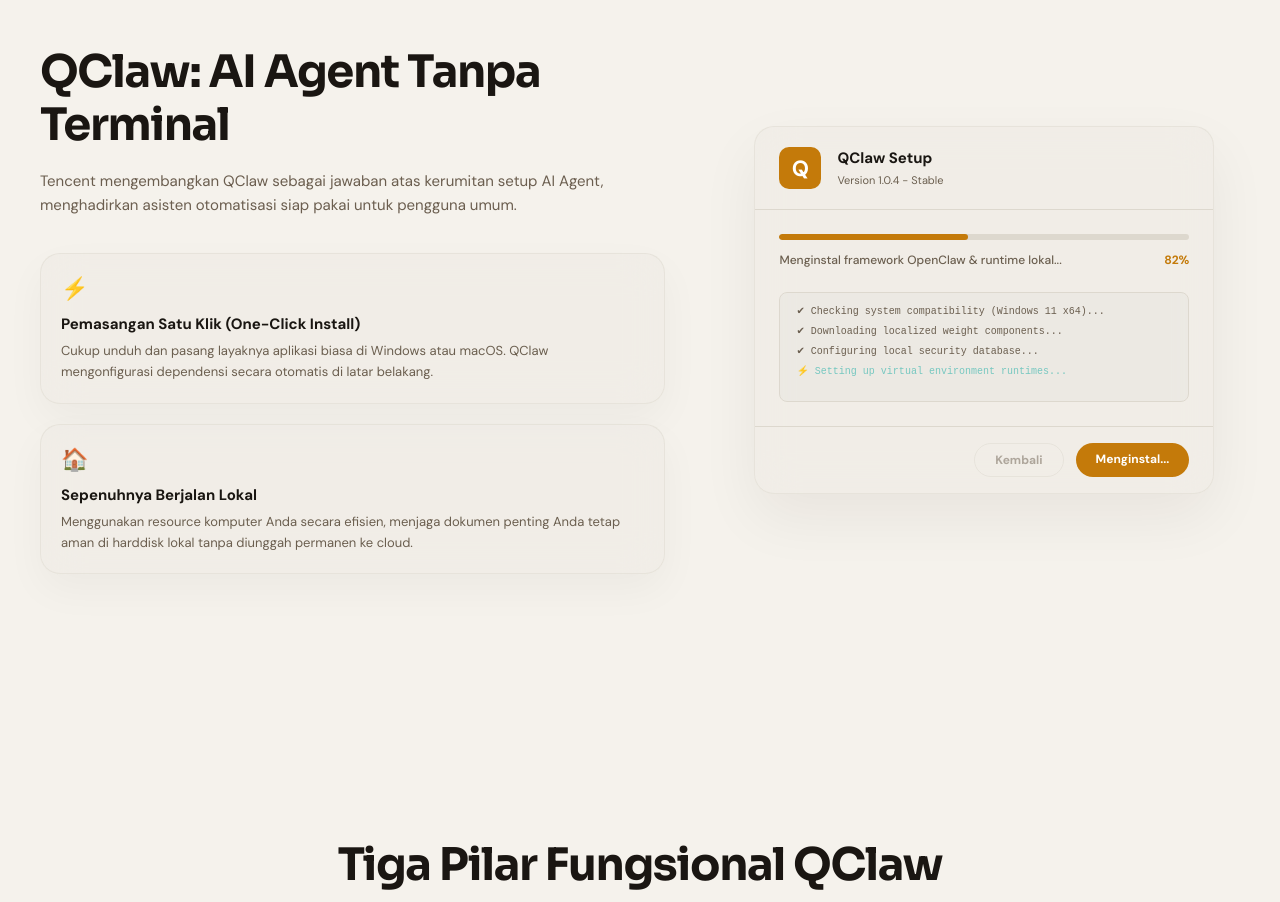
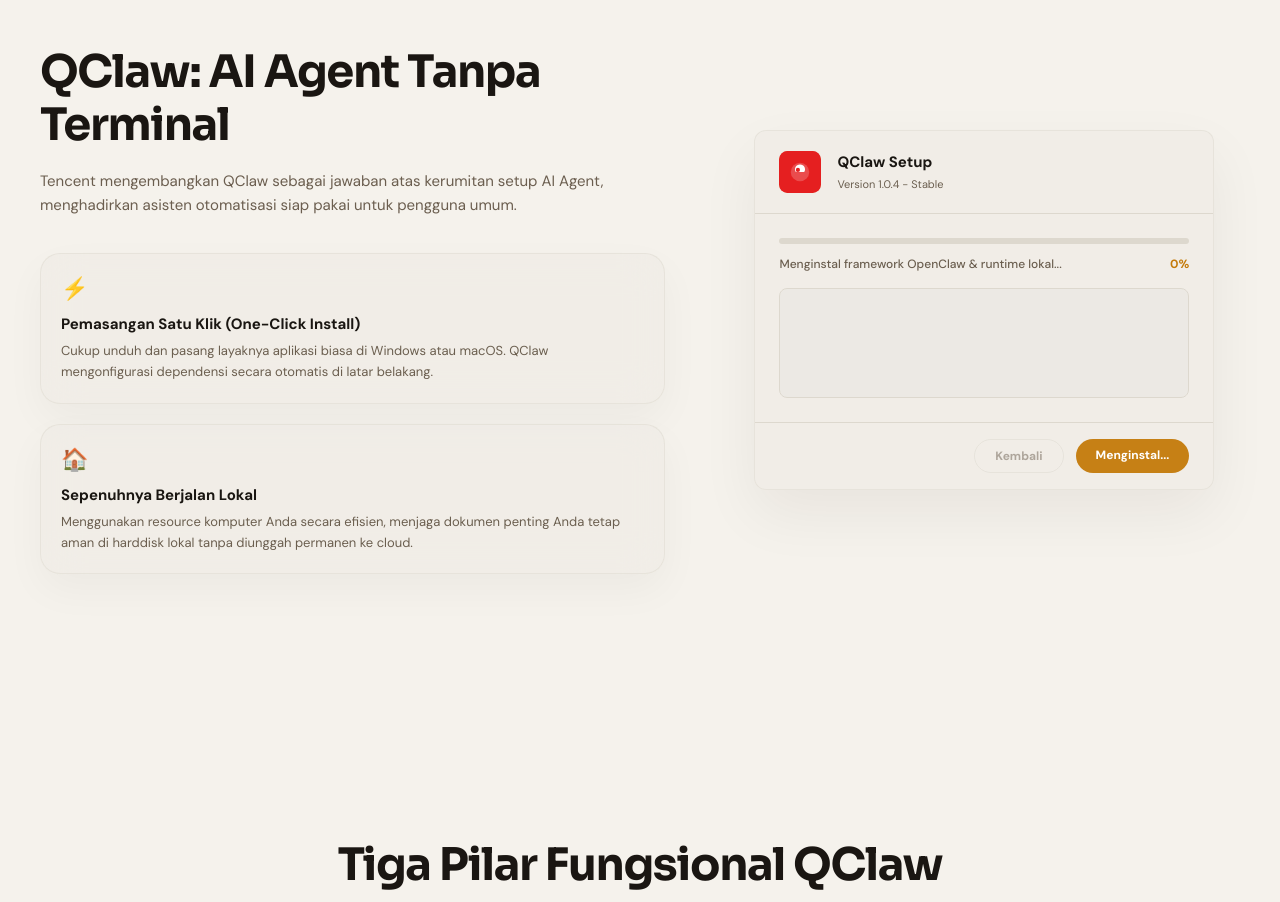
Before and after one commit to NickkkGG/QClaw-Presentations, a plain HTML site: page index.html in a window 1280 px wide. Shown: the part 1720-2622 px from the top of the page. Drawn offline with Linux system fonts and the light colour scheme.

Commit message:
feat: integrate workspace screenshot via 3D flip card showcase

```diff
--- a/index.html
+++ b/index.html
@@ -251,9 +251,23 @@
             </div>
           </div>
           <div class="visual-panel">
+            <!-- 3D Flip Card Container -->
+            <div class="showcase-card" id="qclawShowcase">
+              <div class="showcase-card-inner">
+
+                <!-- Front Side: Installer Mockup -->
+                <div class="showcase-front">
                   <div class="installer-mockup glass">
                     <div class="inst-header">
-                <div class="inst-logo">Q</div>
+                      <div class="inst-logo">
+                        <svg viewBox="0 0 100 100" style="width:100%; height:100%;" xmlns="http://www.w3.org/2000/svg">
+                          <rect width="100" height="100" rx="20" fill="#E51F20" />
+                          <circle cx="50" cy="50" r="22" fill="#FFF" opacity="0.2" />
+                          <!-- Minimalist Claw Symbol inside the logo box -->
+                          <path d="M40,50 C35,42 40,32 50,32 C60,32 65,42 60,50 Z" fill="#FFF" />
+                          <circle cx="45" cy="45" r="5" fill="#E51F20" />
+                        </svg>
+                      </div>
                       <div>
                         <span class="inst-title font-sora">QClaw Setup</span>
                         <span class="inst-ver">Version 1.0.4 - Stable</span>
@@ -261,22 +275,44 @@
                     </div>
                     <div class="inst-body">
                       <div class="inst-progress-container">
-                  <div class="inst-progress-bar" style="width: 82%;"></div>
+                        <div class="inst-progress-bar" style="width: 0%;"></div>
                       </div>
                       <div class="inst-status">
                         <p class="inst-status-text">Menginstal framework OpenClaw & runtime lokal...</p>
-                  <p class="inst-percentage font-sora">82%</p>
+                        <p class="inst-percentage font-sora">0%</p>
                       </div>
                       <div class="inst-logs">
-                  <p>✔ Checking system compatibility (Windows 11 x64)...</p>
-                  <p>✔ Downloading localized weight components...</p>
-                  <p>✔ Configuring local security database...</p>
-                  <p class="c-green">⚡ Setting up virtual environment runtimes...</p>
+                        <!-- logs will be populated dynamically -->
                       </div>
                     </div>
                     <div class="inst-footer">
-                <span class="inst-btn disabled">Kembali</span>
-                <span class="inst-btn active pulsate">Menginstal...</span>
+                      <span class="inst-btn disabled" id="instBtnBack">Kembali</span>
+                      <span class="inst-btn active pulsate" id="instBtnNext">Menginstal...</span>
+                    </div>
+                  </div>
+                </div>
+
+                <!-- Back Side: App Workspace Mockup (Screenshot) -->
+                <div class="showcase-back">
+                  <div class="workspace-mockup glass">
+                    <div class="ws-header">
+                      <div class="ws-dots">
+                        <!-- Click to close / flip back to installer -->
+                        <span class="ws-dot ws-close" onclick="toggleShowcase()" title="Kembali ke Installer"></span>
+                        <span class="ws-dot ws-min"></span>
+                        <span class="ws-dot ws-max"></span>
+                      </div>
+                      <span class="ws-title font-sora">QClaw Workspace - Office Mode</span>
+                    </div>
+                    <div class="ws-body">
+                      <img src="Screenshot 2026-05-22 015615.png" alt="QClaw Interface" class="workspace-img">
+                      <div class="ws-overlay-hint">
+                        <span>💡 Virtual Office Mode: Lobster Agent hidup & bekerja di desktop Anda!</span>
+                      </div>
+                    </div>
+                  </div>
+                </div>
+
               </div>
             </div>
           </div>
--- a/script.js
+++ b/script.js
@@ -215,12 +215,30 @@
 }
 
 // --- Slide 3: Installer Loading Simulation ---
+function toggleShowcase() {
+  const showcase = document.getElementById('qclawShowcase');
+  if (showcase) {
+    showcase.classList.toggle('flipped');
+  }
+}
+
 function resetAndRunInstaller() {
   const progressBar = document.querySelector('.inst-progress-bar');
   const percentEl = document.querySelector('.inst-percentage');
   const logsEl = document.querySelector('.inst-logs');
+  const instBtnNext = document.getElementById('instBtnNext');
+  const showcase = document.getElementById('qclawShowcase');
 
   if (!progressBar || !percentEl || !logsEl) return;
+
+  if (showcase) showcase.classList.remove('flipped');
+
+  if (instBtnNext) {
+    instBtnNext.textContent = 'Menginstal...';
+    instBtnNext.classList.add('pulsate', 'disabled');
+    instBtnNext.classList.remove('active');
+    instBtnNext.onclick = null;
+  }
 
   progressBar.style.animation = 'none';
   progressBar.style.width = '0%';
@@ -232,7 +250,7 @@
     '✔ Downloading localized weight components...',
     '✔ Configuring local security database...',
     '⚡ Setting up virtual environment runtimes...',
-    '✔ Instaling main QClaw Agent engine packages...',
+    '✔ Installing main QClaw Agent engine packages...',
     '✔ Injecting Discord & Telegram Webhook integration layers...',
     '🎉 Instalasi selesai! QClaw siap digunakan.'
   ];
@@ -249,6 +267,16 @@
     if (currentPercent >= 100) {
       currentPercent = 100;
       clearInterval(timer);
+
+      // Installer done! Enable click to view workspace
+      if (instBtnNext) {
+        instBtnNext.textContent = 'Buka Workspace';
+        instBtnNext.classList.remove('disabled', 'pulsate');
+        instBtnNext.classList.add('active');
+        instBtnNext.onclick = () => {
+          toggleShowcase();
+        };
+      }
     }
 
     const displayPercent = Math.floor(currentPercent);
--- a/styles.css
+++ b/styles.css
@@ -560,11 +560,51 @@
   line-height: 1.6;
 }
 
-/* Installer Mockup CSS */
+/* 3D Flip Card Container */
+.showcase-card {
+  perspective: 1200px;
+  width: 100%;
+  max-width: 460px;
+  height: 360px;
+  margin: 0 auto;
+}
+
+.showcase-card-inner {
+  position: relative;
+  width: 100%;
+  height: 100%;
+  transition: transform 0.8s cubic-bezier(0.4, 0, 0.2, 1);
+  transform-style: preserve-3d;
+}
+
+.showcase-card.flipped .showcase-card-inner {
+  transform: rotateY(180deg);
+}
+
+.showcase-front,
+.showcase-back {
+  position: absolute;
+  width: 100%;
+  height: 100%;
+  backface-visibility: hidden;
+  -webkit-backface-visibility: hidden;
+  top: 0;
+  left: 0;
+}
+
+.showcase-back {
+  transform: rotateY(180deg);
+}
+
+/* Installer Mockup CSS (Flex-based) */
 .installer-mockup {
   width: 100%;
-  max-width: 460px;
+  height: 100%;
   box-shadow: 0 24px 60px rgba(26, 22, 18, 0.06);
+  display: flex;
+  flex-direction: column;
+  border-radius: 12px;
+  overflow: hidden;
 }
 
 .inst-header {
@@ -573,6 +613,7 @@
   display: flex;
   align-items: center;
   gap: 16px;
+  flex-shrink: 0;
 }
 
 .inst-logo {
@@ -602,6 +643,10 @@
 
 .inst-body {
   padding: 24px;
+  flex-grow: 1;
+  display: flex;
+  flex-direction: column;
+  justify-content: space-between;
 }
 
 .inst-progress-container {
@@ -610,26 +655,20 @@
   border-radius: 99px;
   overflow: hidden;
   margin-bottom: 12px;
+  flex-shrink: 0;
 }
 
 .inst-progress-bar {
   height: 100%;
   background: var(--ac);
   border-radius: 99px;
-  animation: fillProgress 12s infinite ease-in-out;
-}
-
-@keyframes fillProgress {
-  0% { width: 0%; }
-  30% { width: 35%; }
-  60% { width: 70%; }
-  80%, 100% { width: 100%; }
 }
 
 .inst-status {
   display: flex;
   justify-content: space-between;
-  margin-bottom: 24px;
+  margin-bottom: 16px;
+  flex-shrink: 0;
 }
 
 .inst-status-text {
@@ -657,6 +696,7 @@
   gap: 8px;
   height: 110px;
   overflow-y: hidden;
+  flex-grow: 1;
 }
 
 .inst-footer {
@@ -665,6 +705,7 @@
   display: flex;
   justify-content: flex-end;
   gap: 12px;
+  flex-shrink: 0;
 }
 
 .inst-btn {
@@ -672,7 +713,9 @@
   font-weight: 600;
   padding: 8px 20px;
   border-radius: 999px;
-  cursor: default;
+  cursor: pointer;
+  transition: all 0.3s ease;
+  user-select: none;
 }
 
 .inst-btn.disabled {
@@ -680,11 +723,125 @@
   opacity: 0.5;
   background: transparent;
   border: 1px solid var(--bd);
+  pointer-events: none;
 }
 
 .inst-btn.active {
   background: var(--ac);
   color: #FFF;
+}
+
+.inst-btn.active:hover {
+  background: #b51213;
+  transform: translateY(-1px);
+  box-shadow: 0 4px 10px rgba(196, 122, 10, 0.2);
+}
+
+.inst-btn.pulsate {
+  animation: pulseBtn 1.5s infinite ease-in-out;
+}
+
+@keyframes pulseBtn {
+  0%, 100% { opacity: 0.8; }
+  50% { opacity: 1; }
+}
+
+/* Workspace Window Mockup Styles */
+.workspace-mockup {
+  width: 100%;
+  height: 100%;
+  box-shadow: 0 24px 60px rgba(26, 22, 18, 0.08);
+  display: flex;
+  flex-direction: column;
+  overflow: hidden;
+  border-radius: 12px;
+}
+
+.ws-header {
+  background: rgba(26, 22, 18, 0.03);
+  padding: 12px 16px;
+  display: flex;
+  align-items: center;
+  border-bottom: 1px solid var(--bd);
+  user-select: none;
+  flex-shrink: 0;
+}
+
+.ws-dots {
+  display: flex;
+  gap: 8px;
+  margin-right: 16px;
+}
+
+.ws-dot {
+  width: 10px;
+  height: 10px;
+  border-radius: 50%;
+  background: #DDD;
+  display: inline-block;
+  cursor: pointer;
+  transition: background 0.2s;
+}
+
+.ws-dot.ws-close {
+  background: #E26D5C;
+}
+.ws-dot.ws-close:hover {
+  background: #c94f3e;
+}
+
+.ws-dot.ws-min {
+  background: #EAD2AC;
+}
+
+.ws-dot.ws-max {
+  background: #76C7C0;
+}
+
+.ws-title {
+  font-size: 11px;
+  font-weight: 600;
+  color: var(--txS);
+  letter-spacing: 0.02em;
+}
+
+.ws-body {
+  position: relative;
+  flex-grow: 1;
+  background: #1a1612;
+  overflow: hidden;
+  display: flex;
+  align-items: center;
+  justify-content: center;
+}
+
+.workspace-img {
+  width: 100%;
+  height: 100%;
+  object-fit: cover;
+  display: block;
+}
+
+.ws-overlay-hint {
+  position: absolute;
+  bottom: 0;
+  left: 0;
+  right: 0;
+  background: rgba(26, 22, 18, 0.85);
+  backdrop-filter: blur(8px);
+  -webkit-backdrop-filter: blur(8px);
+  padding: 10px 16px;
+  color: #FFF;
+  font-size: 11px;
+  font-weight: 500;
+  text-align: center;
+  border-top: 1px solid rgba(255, 255, 255, 0.1);
+  animation: slideUpHint 0.5s cubic-bezier(0.16, 1, 0.3, 1) both;
+}
+
+@keyframes slideUpHint {
+  from { transform: translateY(100%); }
+  to { transform: translateY(0); }
 }
 
 /* ==========================================================================
```
Lines whose indentation alone changed are shown as unchanged.
